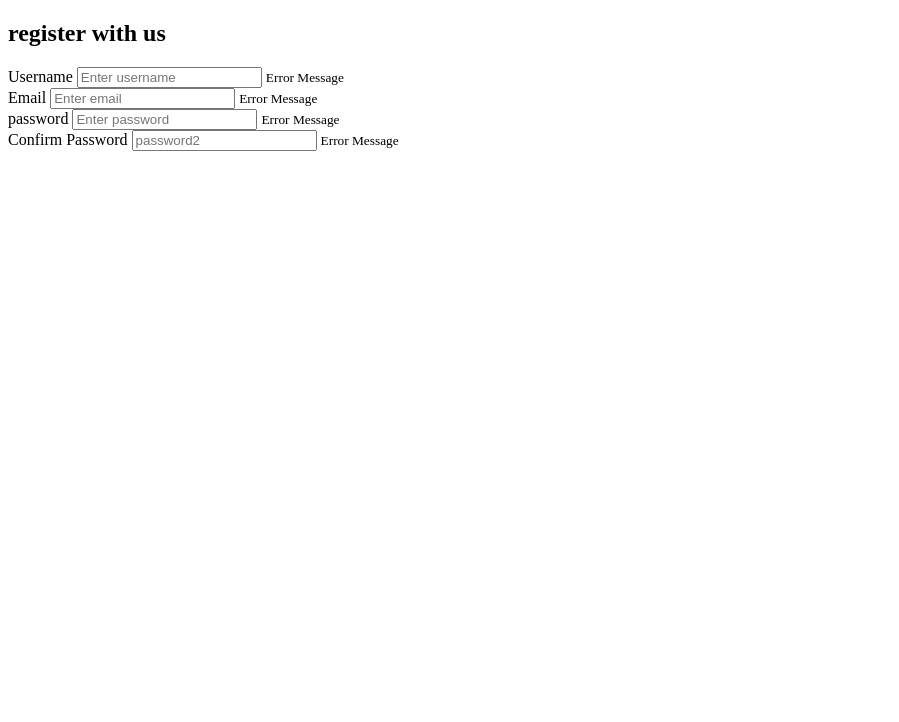
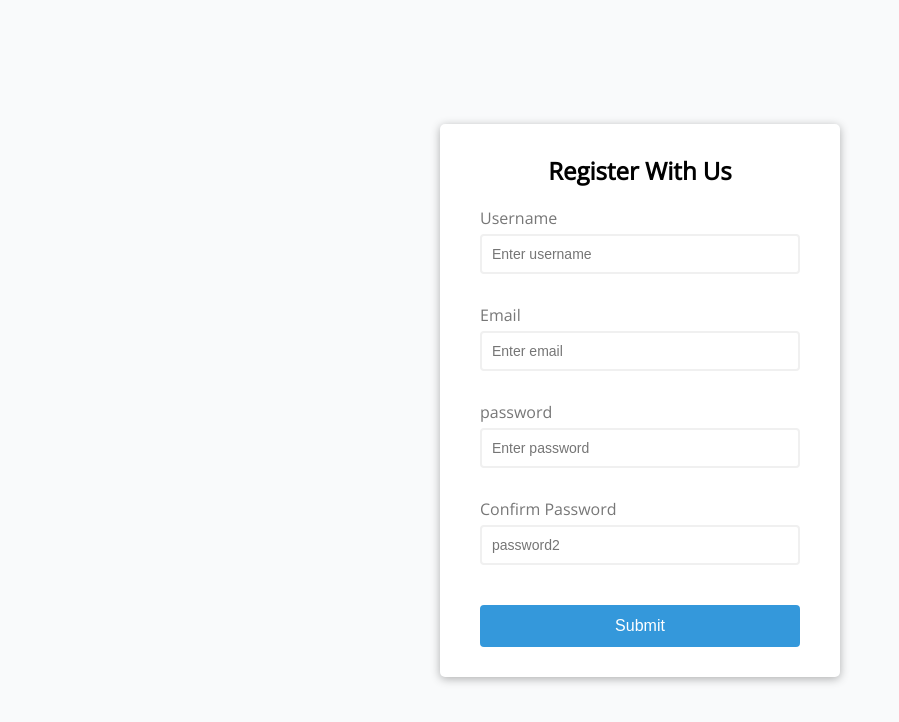
Before and after one commit to mrfinesse47/vanilla-js-mini-projects, a plain HTML site: page 01-form-vaildation/index.html in a window 1280 px wide. Shown: the whole page, without its empty margins (0-899 px from the left). Drawn offline with nearby package versions, Linux system fonts and the light colour scheme.

Commit message:
onto 007

```diff
--- a/01-form-vaildation/index.html
+++ b/01-form-vaildation/index.html
@@ -10,7 +10,7 @@
   <body>
     <div class="container">
       <form id="form" class="form">
-        <h2>register with us</h2>
+        <h2>Register With Us</h2>
         <div class="form-control">
           <label for="username">Username</label>
           <input type="text" id="username" placeholder="Enter username" />
@@ -31,6 +31,7 @@
           <input type="password" id="password2" placeholder="password2" />
           <small>Error Message</small>
         </div>
+        <button>Submit</button>
       </form>
     </div>
     <script src="script.js"></script>
--- a/01-form-vaildation/style.css
+++ b/01-form-vaildation/style.css
@@ -0,0 +1,96 @@
+@import url("https://fonts.googleapis.com/css2?family=Open+Sans&display=swap");
+/* font-family: 'Open Sans', sans-serif; */
+
+* {
+  box-sizing: border-box;
+}
+
+:root {
+  --success-color: #2ecc71;
+  --error-color: #e74c3c;
+}
+
+body {
+  background-color: #f9fafb;
+  font-family: "Open Sans", sans-serif;
+  display: flex;
+  align-items: center;
+  justify-content: center;
+  min-height: 100vh;
+  margin: 0;
+}
+
+.container {
+  background-color: #fff;
+  border-radius: 5px;
+  box-shadow: 0 2px 10px rgba(0, 0, 0, 0.3);
+  width: 400px;
+}
+
+.form {
+  padding: 30px 40px;
+}
+
+h2 {
+  text-align: center;
+  margin: 0 0 20px;
+}
+
+.form-control {
+  margin-bottom: 10px;
+  padding-bottom: 20px;
+  position: relative;
+}
+
+.form-control label {
+  color: #777;
+  display: block;
+  margin-bottom: 5px;
+}
+
+.form-control input {
+  border: 2px solid #f0f0f0;
+  border-radius: 4px;
+  display: block;
+  width: 100%;
+  padding: 10px;
+  font-size: 14px;
+}
+
+.form-control input:focus {
+  outline: 0;
+  border-color: #777;
+}
+
+.form-control.success input {
+  border-color: var(--success-color);
+}
+
+.form-control.error input {
+  border-color: var(--error-color);
+}
+
+.form-control small {
+  color: var(--error-color);
+  position: absolute;
+  bottom: 0;
+  left: 0;
+  visibility: hidden;
+}
+
+.form-control.error small {
+  visibility: visible;
+}
+
+.form button {
+  cursor: pointer;
+  color: #fff;
+  background-color: #3498db;
+  border: 2px solid #3498db;
+  border-radius: 4px;
+  display: block;
+  font-size: 16px;
+  padding: 10px;
+  margin-top: 20px;
+  width: 100%;
+}
```
